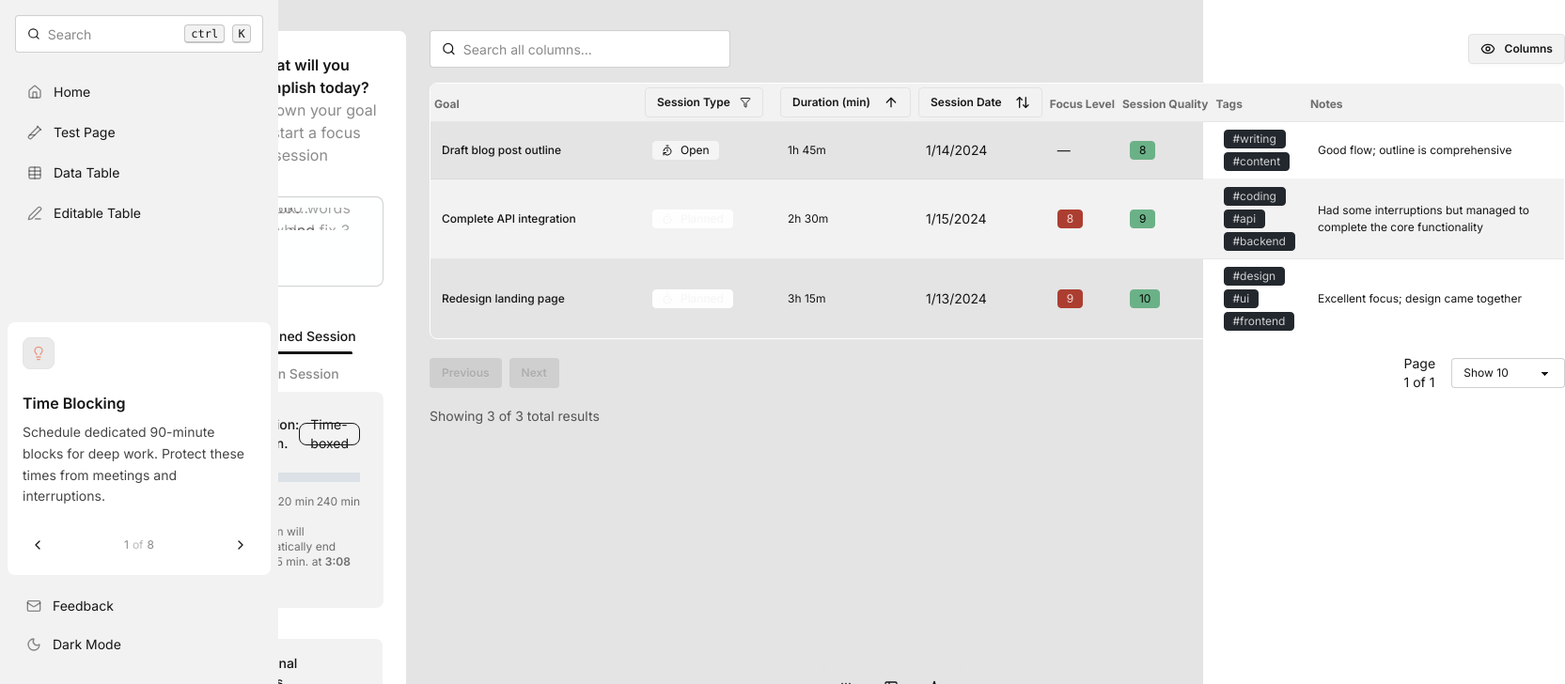
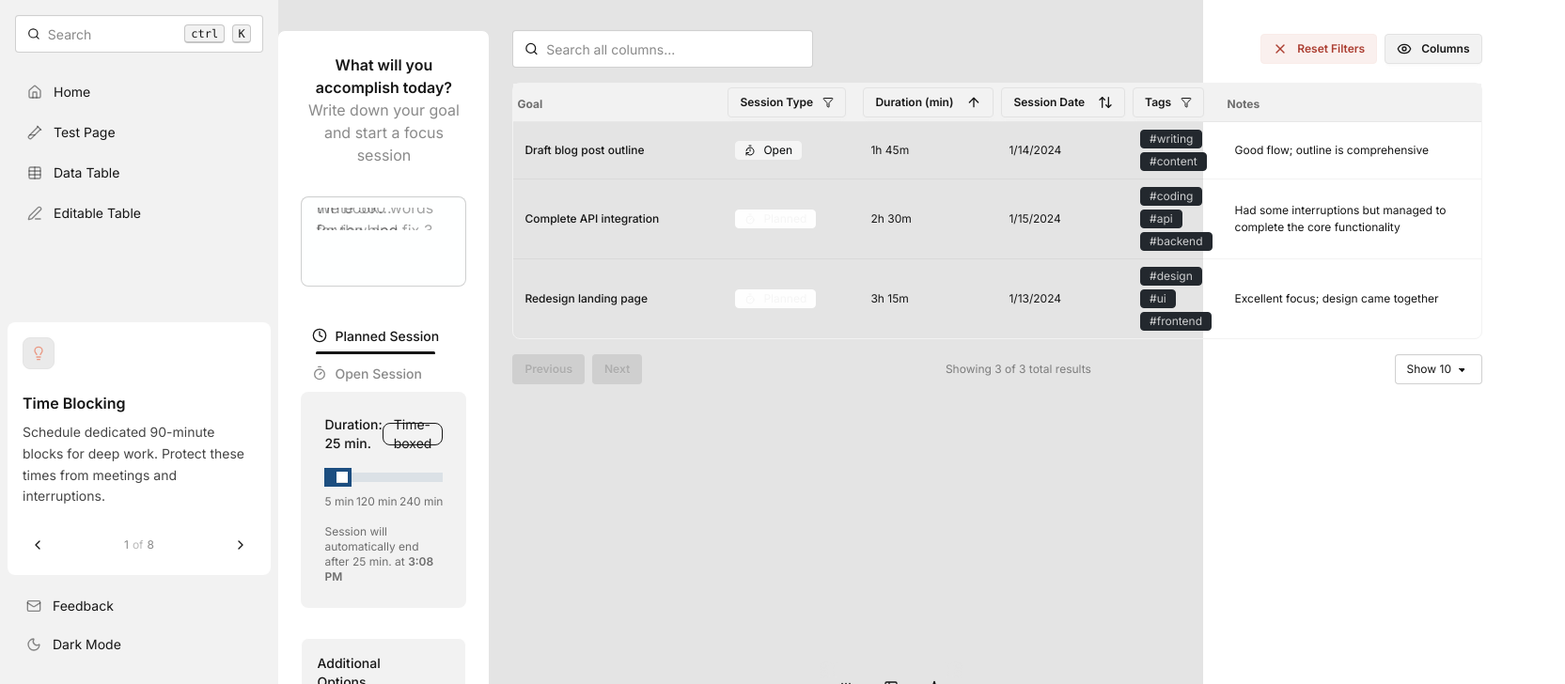
Before and after one commit to vaujan/deepflow, a Next.js app: page / in a window 1280 px wide. Both pictures are taken after a click on the button "Duration (min)". Shown: the top 728 px of the page at 94% size, 1665 px wide, since content can reach past the window. Built offline with nearby package versions, Linux system fonts and the light colour scheme; grey boxes are pictures that could not be loaded.

Commit message:
optimize and fix data table functionality

```diff
--- a/src/components/ui/data-table.tsx
+++ b/src/components/ui/data-table.tsx
@@ -13,6 +13,7 @@ import {
 	FilterFn,
 	ColumnFiltersState,
 	VisibilityState,
+	ColumnOrderState,
 } from "@tanstack/react-table";
 import {
 	Search,
@@ -26,6 +27,8 @@ import {
 	Play,
 	TimerReset,
 	Timer,
+	Check,
+	X,
 } from "lucide-react";
 
 // Session row type - represents a single deep work session
@@ -94,8 +97,19 @@ const durationFilter: FilterFn<DataItem> = (row, columnId, filterValue) => {
 	return duration >= min && duration <= max;
 };
 
+// Custom filter function for tags
+const tagsFilter: FilterFn<DataItem> = (row, columnId, filterValue) => {
+	const tags = row.getValue(columnId) as string[];
+	const selectedTags = filterValue as string[];
+
+	if (!selectedTags || selectedTags.length === 0) return true;
+
+	// Check if any of the selected tags exist in the row's tags
+	return selectedTags.some((selectedTag) => tags.includes(selectedTag));
+};
+
 // Global filter function
-const globalFilter = (row: any, columnId: any, filterValue: any) => {
+const globalFilterFn = (row: any, columnId: any, filterValue: any) => {
 	const searchValue = filterValue.toLowerCase();
 	const cellValue = row.getValue(columnId);
 
@@ -122,12 +136,143 @@ export function DataTable({ data = sampleData }: DataTableProps) {
 		goal: true,
 		sessionType: true,
 		duration: true,
-		focusLevel: true,
-		quality: true,
+		focusLevel: false,
+		quality: false,
 		notes: true,
 		tags: true,
 		sessionDate: true,
 	});
+	const [columnOrder, setColumnOrder] = useState<ColumnOrderState>([
+		"goal",
+		"sessionType",
+		"duration",
+		"sessionDate",
+		"focusLevel",
+		"quality",
+		"tags",
+		"notes",
+	]);
+	const [dragOverColumn, setDragOverColumn] = useState<string | null>(null);
+	const [tagsSearchTerm, setTagsSearchTerm] = useState("");
+
+	// Helper function to safely get filter value as string array
+	const getFilterValueAsStringArray = (column: any): string[] => {
+		const value = column.getFilterValue();
+		return Array.isArray(value) ? value : [];
+	};
+
+	// Helper component for selected tags display
+	const SelectedTagsDisplay = ({ column }: { column: any }) => {
+		const filterValue = getFilterValueAsStringArray(column);
+		if (filterValue.length === 0) return null;
+
+		return (
+			<div className="mb-2">
+				<div className="text-xs text-base-content/70 mb-1">Selected:</div>
+				<div className="flex flex-wrap gap-1">
+					{filterValue.map((tag, index) => (
+						<span
+							key={index}
+							className="badge rounded-sm badge-sm badge-primary"
+						>
+							#{tag}
+							<button
+								onClick={() => {
+									const newTags = filterValue.filter((_, i) => i !== index);
+									column.setFilterValue(
+										newTags.length > 0 ? newTags : undefined
+									);
+								}}
+								className="ml-1 hover:bg-primary-focus rounded-full w-3 h-3 flex items-center justify-center text-xs"
+							>
+								×
+							</button>
+						</span>
+					))}
+				</div>
+			</div>
+		);
+	};
+
+	// Helper component for available tags list
+	const AvailableTagsList = ({
+		column,
+		data,
+		searchTerm,
+	}: {
+		column: any;
+		data: DataItem[];
+		searchTerm: string;
+	}) => {
+		// Count occurrences of each tag, filtering out invalid tags
+		const tagCounts = data.reduce((acc, item) => {
+			(item.tags || []).forEach((tag) => {
+				if (tag && typeof tag === "string" && tag.trim() !== "") {
+					acc[tag] = (acc[tag] || 0) + 1;
+				}
+			});
+			return acc;
+		}, {} as Record<string, number>);
+
+		// Filter and sort tags by count (highest first)
+		const sortedTags = Object.entries(tagCounts)
+			.filter(([tag]) => {
+				// Ensure tag is valid before filtering
+				if (!tag || typeof tag !== "string") return false;
+
+				return (
+					searchTerm === "" ||
+					tag.toLowerCase().includes(searchTerm.toLowerCase())
+				);
+			})
+			.sort(([, a], [, b]) => b - a)
+			.map(([tag]) => tag)
+			.filter((tag): tag is string => tag !== null && typeof tag === "string");
+
+		return (
+			<ul className="max-h-52 overflow-y-auto space-y-1">
+				{sortedTags.length === 0 ? (
+					<li className="text-center text-sm text-base-content/60 py-4">
+						No tags found matching "{searchTerm}"
+					</li>
+				) : (
+					sortedTags.map((tag) => {
+						const currentTags = getFilterValueAsStringArray(column);
+						const isSelected = currentTags.includes(tag);
+						const count = tagCounts[tag];
+
+						return (
+							<li key={tag}>
+								<button
+									onClick={() => {
+										if (isSelected) {
+											// Remove tag
+											const newTags = currentTags.filter((t) => t !== tag);
+											column.setFilterValue(
+												newTags.length > 0 ? newTags : undefined
+											);
+										} else {
+											// Add tag
+											const newTags = [...currentTags, tag];
+											column.setFilterValue(newTags);
+										}
+									}}
+									className={`w-full text-left p-2 rounded hover:bg-base-200 transition-colors flex justify-between items-center ${
+										isSelected ? "bg-primary/20 text-primary" : ""
+									}`}
+								>
+									<span>#{tag}</span>
+									<span className="badge rounded-sm aspect-square badge-xs badge-neutral ml-2">
+										{count}
+									</span>
+								</button>
+							</li>
+						);
+					})
+				)}
+			</ul>
+		);
+	};
 
 	const columns: ColumnDef<DataItem>[] = useMemo(
 		() => [
@@ -135,7 +280,9 @@ export function DataTable({ data = sampleData }: DataTableProps) {
 				accessorKey: "goal",
 				header: () => <span className="text-xs">Goal</span>,
 				cell: ({ row }) => (
-					<div className="font-medium min-w-[200px] max-w-[300px]">{row.getValue("goal")}</div>
+					<div className="font-medium min-w-[200px] max-w-[300px]">
+						{row.getValue("goal")}
+					</div>
 				),
 			},
 			{
@@ -148,7 +295,7 @@ export function DataTable({ data = sampleData }: DataTableProps) {
 						</label>
 						<ul
 							tabIndex={0}
-							className="dropdown-content z-[1] menu p-2 shadow bg-base-100 rounded-box w-40"
+							className="dropdown-content border border-base-200 z-[1] menu p-2 shadow bg-base-100 rounded-box w-40"
 						>
 							<li>
 								<button
@@ -181,6 +328,9 @@ export function DataTable({ data = sampleData }: DataTableProps) {
 											: ""
 									}`}
 								>
+									{column.getFilterValue() === "openx	 session" && (
+										<Check className="size-3" />
+									)}
 									Open
 								</button>
 							</li>
@@ -258,7 +408,9 @@ export function DataTable({ data = sampleData }: DataTableProps) {
 				cell: ({ row }) => {
 					const date = row.getValue("sessionDate") as string;
 					return (
-						<div className="text-sm min-w-[100px]">{new Date(date).toLocaleDateString()}</div>
+						<div className="text-xs min-w-[100px]">
+							{new Date(date).toLocaleDateString()}
+						</div>
 					);
 				},
 			},
@@ -303,7 +455,65 @@ export function DataTable({ data = sampleData }: DataTableProps) {
 			},
 			{
 				accessorKey: "tags",
-				header: () => <span className="text-xs">Tags</span>,
+				header: ({ column }) => (
+					<div className="dropdown dropdown-bottom">
+						<label tabIndex={0} className="btn btn-sm">
+							Tags
+							<Filter className="ml-1 h-3 w-3" />
+						</label>
+						<div
+							tabIndex={0}
+							className="dropdown-content border border-base-200 z-[1] p-2 shadow bg-base-100 rounded-box w-64"
+						>
+							{/* Search Input */}
+							<div className="form-control mb-2">
+								<div className="input-group">
+									<input
+										type="text"
+										placeholder="Search tags..."
+										className="input input-sm input-bordered w-full"
+										value={tagsSearchTerm}
+										onChange={(e) => setTagsSearchTerm(e.target.value)}
+									/>
+									{tagsSearchTerm && (
+										<button
+											className="btn btn-sm btn-square"
+											onClick={() => setTagsSearchTerm("")}
+											title="Clear search"
+										>
+											<X className="h-3 w-3" />
+										</button>
+									)}
+								</div>
+							</div>
+
+							{/* Selected Tags Display */}
+							<SelectedTagsDisplay column={column} />
+
+							{/* Available Tags List */}
+							<AvailableTagsList
+								column={column}
+								data={data}
+								searchTerm={tagsSearchTerm}
+							/>
+
+							{/* Clear All Button */}
+							{column.getFilterValue() && (
+								<div className="mt-2 pt-2 border-t border-base-200">
+									<button
+										onClick={() => {
+											column.setFilterValue(undefined);
+											setTagsSearchTerm("");
+										}}
+										className="btn btn-sm btn-soft btn-error w-full"
+									>
+										Clear All
+									</button>
+								</div>
+							)}
+						</div>
+					</div>
+				),
 				cell: ({ row }) => {
 					const tags = row.getValue("tags") as string[];
 					if (!tags || tags.length === 0) {
@@ -314,8 +524,7 @@ export function DataTable({ data = sampleData }: DataTableProps) {
 							{tags.map((tag, index) => (
 								<span
 									key={index}
-									className="badge badge-sm rounded-sm badge-neutral
-								"
+									className="badge badge-sm rounded-sm badge-neutral"
 								>
 									#{tag}
 								</span>
@@ -323,12 +532,15 @@ export function DataTable({ data = sampleData }: DataTableProps) {
 						</div>
 					);
 				},
+				filterFn: tagsFilter,
 			},
 			{
 				accessorKey: "notes",
 				header: () => <span className="text-xs">Notes</span>,
 				cell: ({ row }) => (
-					<div className="min-w-[250px] max-w-[400px]">{row.getValue("notes")}</div>
+					<div className="min-w-[250px] max-w-[400px]">
+						{row.getValue("notes")}
+					</div>
 				),
 			},
 		],
@@ -343,18 +555,21 @@ export function DataTable({ data = sampleData }: DataTableProps) {
 			columnFilters,
 			globalFilter,
 			columnVisibility,
+			columnOrder,
 		},
 		onSortingChange: setSorting,
 		onColumnFiltersChange: setColumnFilters,
 		onGlobalFilterChange: setGlobalFilter,
 		onColumnVisibilityChange: setColumnVisibility,
+		onColumnOrderChange: setColumnOrder,
 		getCoreRowModel: getCoreRowModel(),
 		getFilteredRowModel: getFilteredRowModel(),
 		getSortedRowModel: getSortedRowModel(),
 		getPaginationRowModel: getPaginationRowModel(),
-		globalFilterFn: globalFilter,
+		globalFilterFn: globalFilterFn,
 		filterFns: {
 			durationFilter,
+			tagsFilter,
 		},
 	});
 
@@ -362,7 +577,7 @@ export function DataTable({ data = sampleData }: DataTableProps) {
 	// No longer needed since we removed the filters
 
 	return (
-		<div className="w-full space-y-4">
+		<div className="w-full max-w-7xl  space-y-4">
 			{/* Search and Filters */}
 			<div className="flex flex-col lg:flex-row gap-4 items-start lg:items-center justify-between">
 				{/* Global Search */}
@@ -378,6 +593,29 @@ export function DataTable({ data = sampleData }: DataTableProps) {
 						/>
 					</label>
 				</div>
+
+				<div className="flex gap-2">
+					{/* Reset Filters Button - Only show when filters are applied */}
+					{(globalFilter ||
+						columnFilters.length > 0 ||
+						sorting.length > 0 ||
+						(table.getColumn("sessionType")?.getFilterValue() as string)) && (
+						<button
+							onClick={() => {
+								// Reset all filters
+								setGlobalFilter("");
+								setColumnFilters([]);
+								setSorting([]);
+								// Reset session type filter specifically
+								table.getColumn("sessionType")?.setFilterValue(undefined);
+							}}
+							className="btn btn-sm btn-soft btn-error"
+							title="Reset all filters and sorting"
+						>
+							<X className="h-4 w-4 mr-1" />
+							Reset Filters
+						</button>
+					)}
 
 					{/* Column Visibility Filter */}
 					<div className="dropdown dropdown-end">
@@ -424,20 +662,69 @@ export function DataTable({ data = sampleData }: DataTableProps) {
 						</ul>
 					</div>
 				</div>
+			</div>
 
 			{/* Table */}
-			<div className="overflow-x-auto rounded-box border-base-100 border">
-				<table className="table table-sm table-zebra w-full min-w-full">
+			<div className="rounded-box border-base-200 border">
+				<table className="table table-sm w-full min-w-full">
 					<thead>
 						{table.getHeaderGroups().map((headerGroup) => (
 							<tr key={headerGroup.id}>
 								{headerGroup.headers.map((header) => (
-									<th key={header.id} className="bg-base-200 p-1 ">
+									<th
+										key={header.id}
+										className={`bg-base-200 p-1 cursor-move hover:bg-base-300 transition-all duration-200 relative ${
+											dragOverColumn === header.id
+												? "ring-2 ring-primary ring-opacity-50 bg-primary/10"
+												: ""
+										}`}
+										onDragStart={(e) => {
+											e.dataTransfer.effectAllowed = "move";
+											e.dataTransfer.setData("text/plain", header.id);
+										}}
+										onDragOver={(e) => {
+											e.preventDefault();
+											e.dataTransfer.dropEffect = "move";
+											setDragOverColumn(header.id);
+										}}
+										onDragLeave={() => {
+											setDragOverColumn(null);
+										}}
+										onDrop={(e) => {
+											e.preventDefault();
+											setDragOverColumn(null);
+											const draggedId = e.dataTransfer.getData("text/plain");
+											const dropId = header.id;
+
+											if (draggedId !== dropId) {
+												const oldIndex = table
+													.getState()
+													.columnOrder.indexOf(draggedId);
+												const newIndex = table
+													.getState()
+													.columnOrder.indexOf(dropId);
+
+												const newOrder = [...table.getState().columnOrder];
+												const [draggedColumn] = newOrder.splice(oldIndex, 1);
+												newOrder.splice(newIndex, 0, draggedColumn);
+
+												setColumnOrder(newOrder);
+											}
+										}}
+										draggable
+									>
 										{header.isPlaceholder
 											? null
 											: flexRender(
 													header.column.columnDef.header,
 													header.getContext()
+											  )}
+
+										{/* Drop indicator */}
+										{dragOverColumn === header.id && (
+											<div className="absolute inset-0 pointer-events-none">
+												<div className="absolute top-0 left-0 w-full h-1 bg-primary rounded-full animate-pulse"></div>
+											</div>
 										)}
 									</th>
 								))}
@@ -447,7 +734,10 @@ export function DataTable({ data = sampleData }: DataTableProps) {
 					<tbody>
 						{table.getRowModel().rows?.length ? (
 							table.getRowModel().rows.map((row) => (
-								<tr key={row.id} className="hover">
+								<tr
+									key={row.id}
+									className="hover hover:bg-base-300/50 transition-all ease-out"
+								>
 									{row.getVisibleCells().map((cell) => (
 										<td key={cell.id}>
 											{flexRender(
@@ -460,8 +750,39 @@ export function DataTable({ data = sampleData }: DataTableProps) {
 							))
 						) : (
 							<tr>
-								<td colSpan={columns.length} className="h-24 text-center">
-									No results found.
+								<td colSpan={columns.length} className="h-32 text-center">
+									<div className="flex flex-col items-center justify-center space-y-3 py-8">
+										<div className="w-16 h-16 bg-base-200 rounded-full flex items-center justify-center">
+											<Search className="w-8 h-8 text-base-content/40" />
+										</div>
+										<div className="text-center">
+											<h3 className="text-lg font-semibold text-base-content mb-2">
+												No results found
+											</h3>
+											<p className="text-base-content/60 text-sm max-w-md">
+												Try adjusting your search terms or filters to find what
+												you're looking for.
+											</p>
+										</div>
+										{(globalFilter ||
+											columnFilters.length > 0 ||
+											(table
+												.getColumn("sessionType")
+												?.getFilterValue() as string)) && (
+											<button
+												onClick={() => {
+													setGlobalFilter("");
+													setColumnFilters([]);
+													table
+														.getColumn("sessionType")
+														?.setFilterValue(undefined);
+												}}
+												className="btn btn-sm "
+											>
+												Clear all filters
+											</button>
+										)}
+									</div>
 								</td>
 							</tr>
 						)}
@@ -488,11 +809,13 @@ export function DataTable({ data = sampleData }: DataTableProps) {
 					</button>
 				</div>
 
+				{/* Results Summary */}
+				<div className="text-xs text-base-content/50">
+					Showing {table.getFilteredRowModel().rows.length} of {data.length}{" "}
+					total results
+				</div>
+
 				<div className="flex items-center gap-2">
-					<span className="text-sm text-base-content">
-						Page {table.getState().pagination.pageIndex + 1} of{" "}
-						{table.getPageCount()}
-					</span>
 					<select
 						className="select select-bordered select-sm"
 						value={table.getState().pagination.pageSize}
@@ -508,12 +831,6 @@ export function DataTable({ data = sampleData }: DataTableProps) {
 					</select>
 				</div>
 			</div>
-
-			{/* Results Summary */}
-			<div className="text-sm text-base-content opacity-70">
-				Showing {table.getFilteredRowModel().rows.length} of {data.length} total
-				results
-			</div>
 		</div>
 	);
 }
```
Lines whose indentation alone changed are shown as unchanged.
